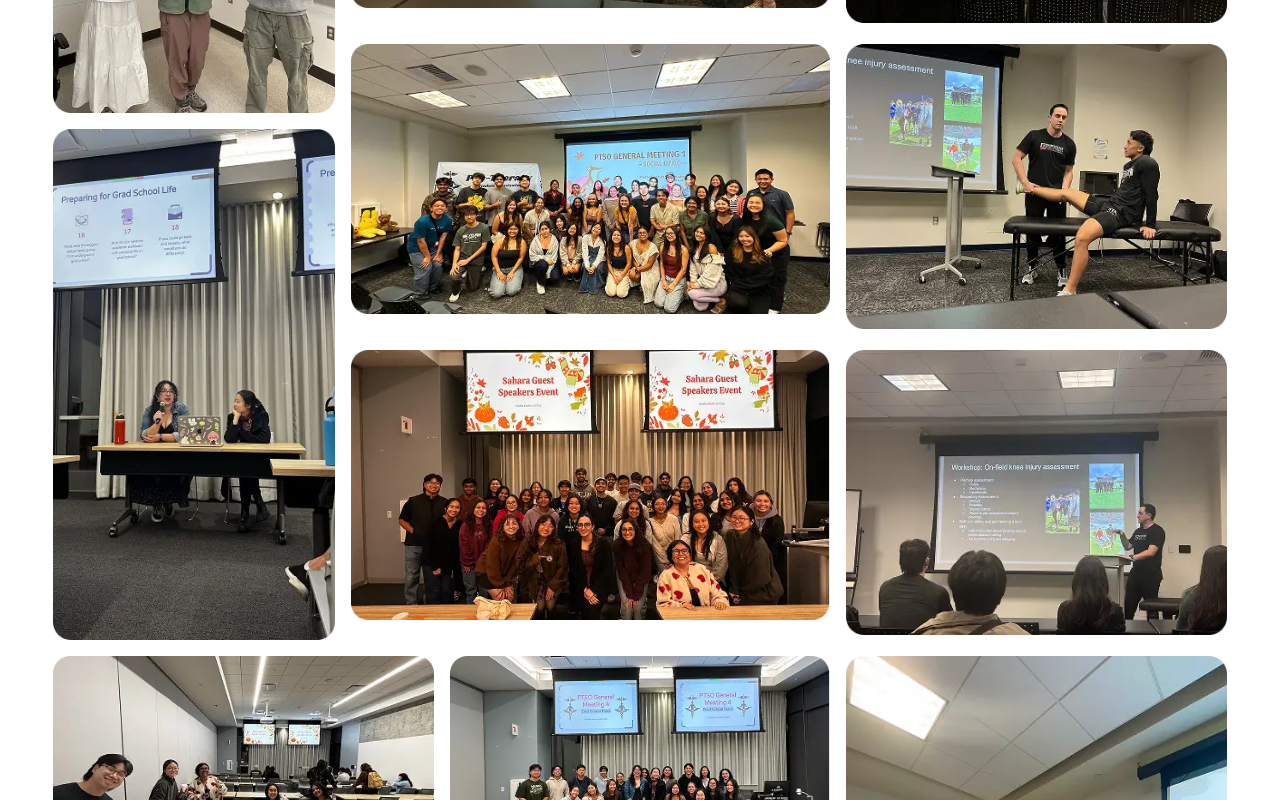
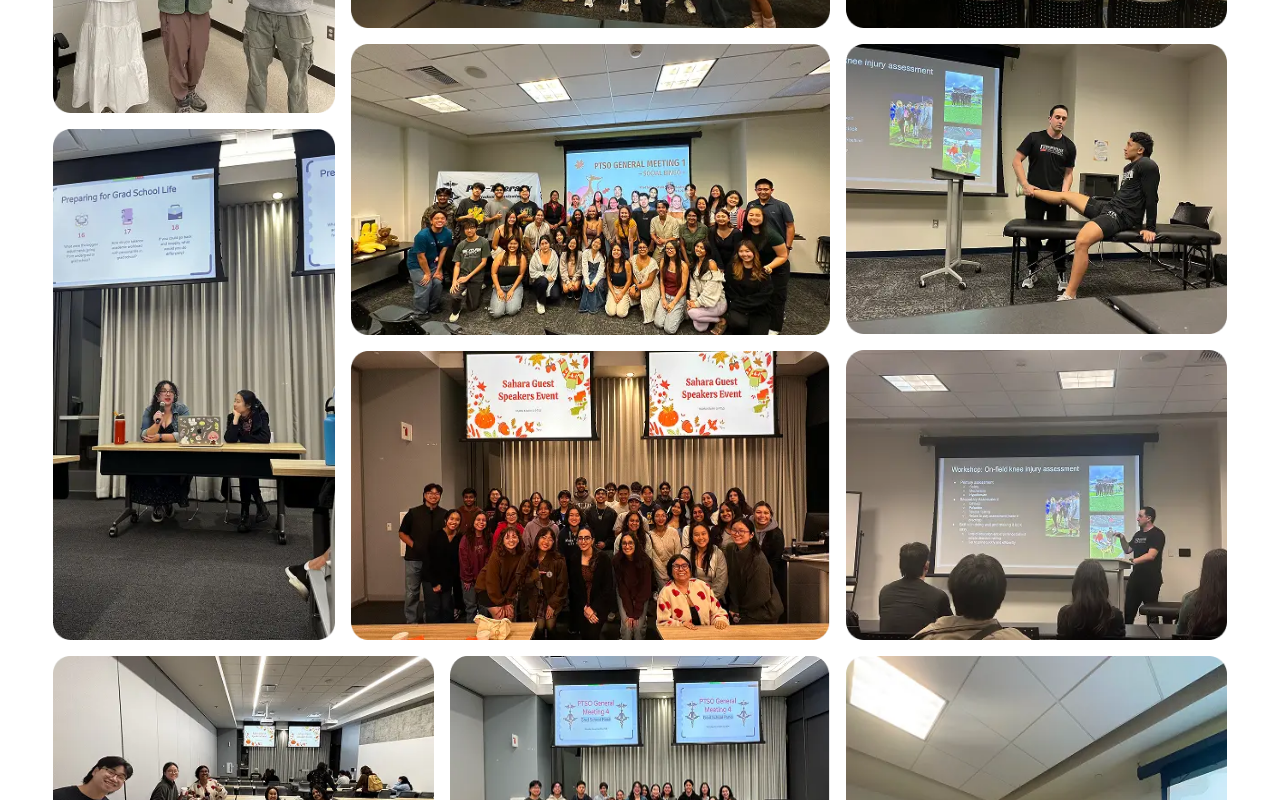
Before and after one commit to acm-ucr/ptso-website, a Next.js app: page /gallery in a window 1280 px wide. Shown: the part 820-1620 px from the top of the page. Built offline with nearby package versions, Linux system fonts and the light colour scheme; a web font is replaced by a local one.

Commit message:
fixed gallery

```diff
--- a/src/components/gallery/GalleryGrid.tsx
+++ b/src/components/gallery/GalleryGrid.tsx
@@ -4,7 +4,7 @@ import ImageCard from "@/components/gallery/ImageCard";
 
 export default function GalleryGrid() {
   return (
-    <div className="mx-auto mt-10 flex w-11/12 flex-col items-center gap-4">
+    <div className="mx-auto mt-10 mb-10 flex w-11/12 flex-col items-center gap-4">
       <div className="grid h-full w-full grid-cols-3 gap-4">
         {picturesData
           .slice(0, 3)
@@ -18,48 +18,40 @@ export default function GalleryGrid() {
           ))}
       </div>
       <div className="grid w-full grid-cols-12 gap-4">
-        <div className="col-span-3 grid h-full gap-4">
-          <div className="h-1/2">
+        <div className="col-span-3 grid gap-4">
           <ImageCard
             image={picturesData[3].pictures}
             alt={picturesData[3].alt}
             description={picturesData[3].description}
           />
-          </div>
-          <div className="h-1/2">
           <ImageCard
             image={picturesData[4].pictures}
             alt={picturesData[4].alt}
             description={picturesData[4].description}
           />
         </div>
-        </div>
-        <div className="col-span-5 grid grid-rows-3 gap-4">
+        <div className="col-span-5 grid gap-4">
           {picturesData
             .slice(5, 8)
             .map(({ pictures, alt, description }, index) => (
-              <div className="row-span-1">
               <ImageCard
                 key={index}
                 image={pictures}
                 alt={alt}
                 description={description}
               />
-              </div>
             ))}
         </div>
-        <div className="col-span-4 grid grid-rows-3 gap-4">
+        <div className="col-span-4 grid gap-4">
           {picturesData
             .slice(8, 11)
             .map(({ pictures, alt, description }, index) => (
-              <div className="row-span-1">
               <ImageCard
                 key={index}
                 image={pictures}
                 alt={alt}
                 description={description}
               />
-              </div>
             ))}
         </div>
       </div>
@@ -69,28 +61,24 @@ export default function GalleryGrid() {
           {picturesData
             .slice(11, 13)
             .map(({ pictures, alt, description }, index) => (
-              <div className="h-1/2">
               <ImageCard
                 key={index}
                 image={pictures}
                 alt={alt}
                 description={description}
               />
-              </div>
             ))}
         </div>
         <div className="col-span-2 grid h-full w-full grid-cols-1 gap-4">
           {picturesData
             .slice(13, 15)
             .map(({ pictures, alt, description }, index) => (
-              <div className="h-1/2">
               <ImageCard
                 key={index}
                 image={pictures}
                 alt={alt}
                 description={description}
               />
-              </div>
             ))}
         </div>
         <div className="col-span-2 grid h-full w-full gap-4">
--- a/src/components/gallery/ImageCard.tsx
+++ b/src/components/gallery/ImageCard.tsx
@@ -9,9 +9,9 @@ interface ImageCard {
 
 const ImageCard = ({ image, alt, description }: ImageCard) => {
   return (
-    <div className="group relative">
-      <div className="absolute z-1 h-full w-full rounded-2xl bg-black opacity-0 transition-opacity duration-200 hover:opacity-35" />
-      <Image src={image} alt={alt} className="w-full" />
+    <div className="group relative h-full">
+      <div className="absolute z-1 h-full w-full rounded-3xl bg-black opacity-0 transition-opacity duration-200 hover:opacity-35" />
+      <Image src={image} alt={alt} className="h-full w-full" />
       <div className="pointer-events-none absolute bottom-0 z-2 hidden p-4 text-xl text-white group-hover:block">
         {description}
       </div>
```
Lines whose indentation alone changed are shown as unchanged.
